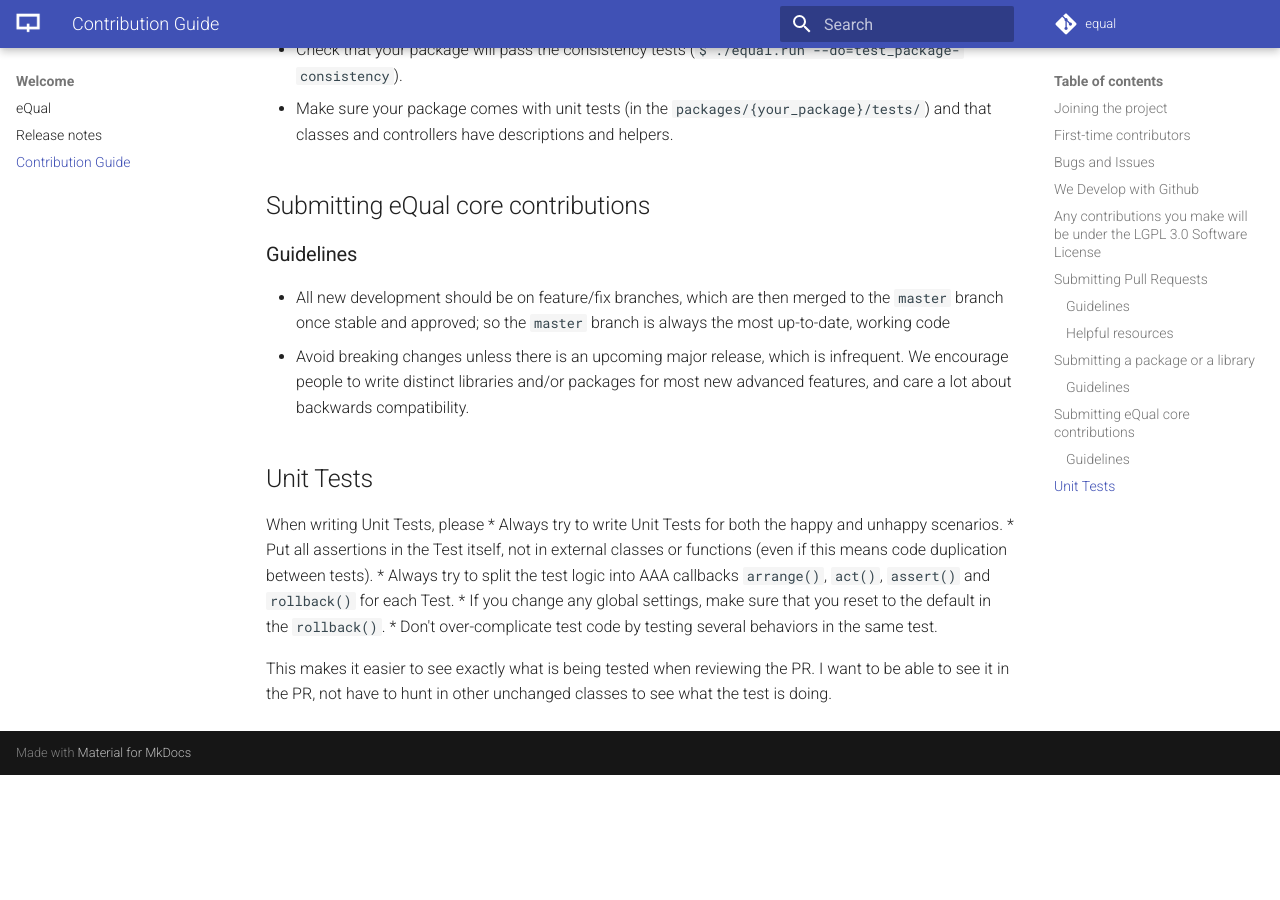
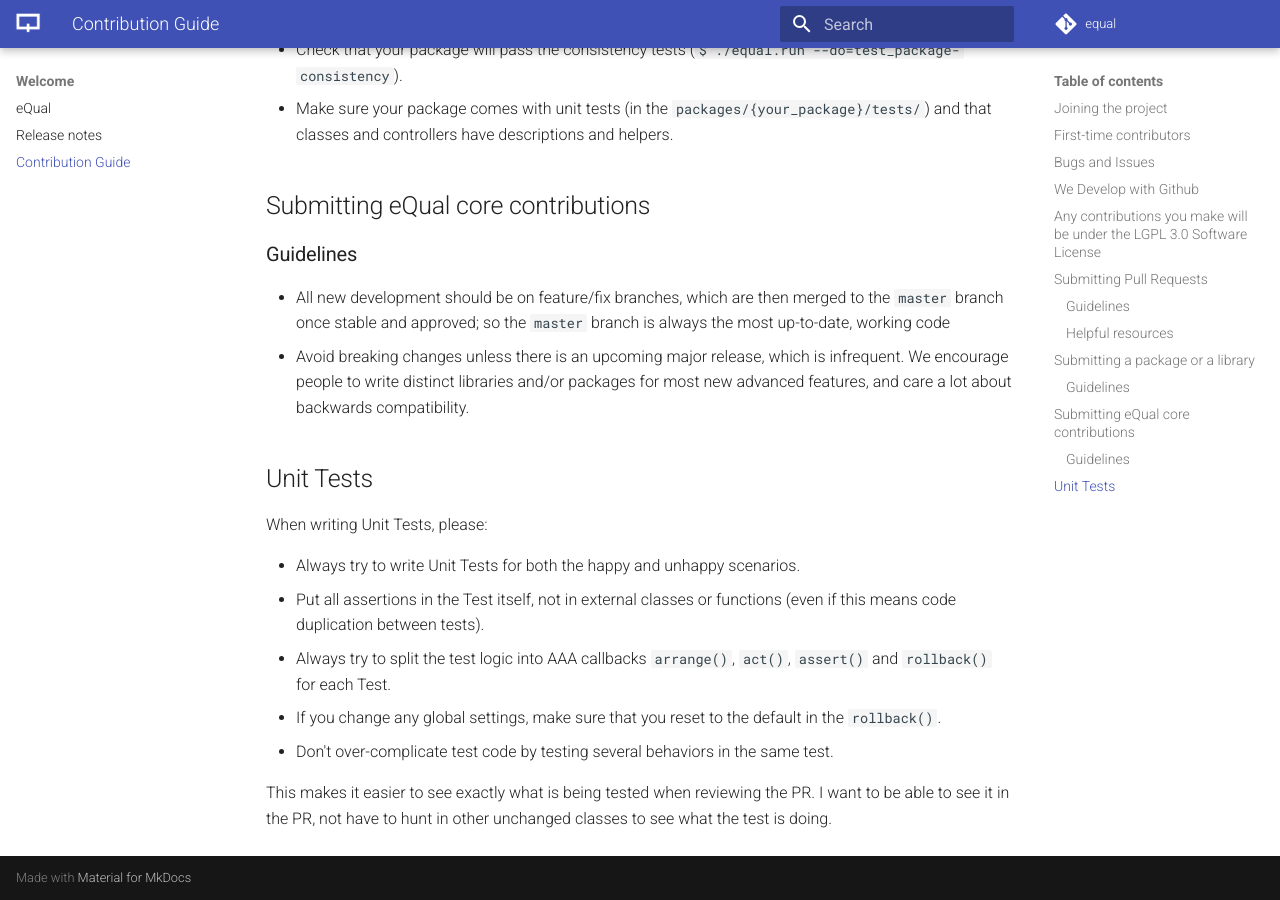
Before and after one commit to equalframework/equal-doc, an MkDocs documentation site: the page built from docs/welcome/contribution-guide.md, in a window 1280 px wide and 900 px high, scrolled down 2600 px. Built offline with MkDocs 1.6.1 and Material for MkDocs 9.7.7, drawn with Linux system fonts in a browser that asks for light colours; comment, search, counter and statistics services are not loaded; the version menu is left out; before the commit the page ends 3375 px from its top, so only the background shows below that.

Commit message:
Fix bullet points that are not formatted on the website generated by mkdocs

```diff
--- a/docs/welcome/contribution-guide.md
+++ b/docs/welcome/contribution-guide.md
@@ -87,7 +87,8 @@ Pull requests are the best way to propose changes to the codebase (we use [Githu
 
 
 ## Unit Tests
-When writing Unit Tests, please
+When writing Unit Tests, please:
+
 * Always try to write Unit Tests for both the happy and unhappy scenarios.
 * Put all assertions in the Test itself, not in external classes or functions (even if this means code duplication between tests).
 * Always try to split the test logic into AAA callbacks `arrange()`, `act()`, `assert()` and `rollback()` for each Test.
```
